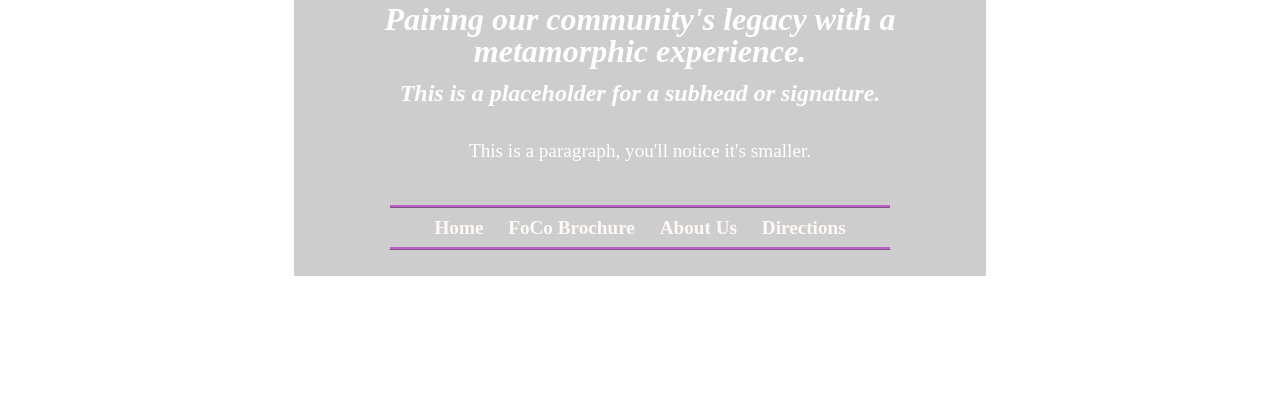
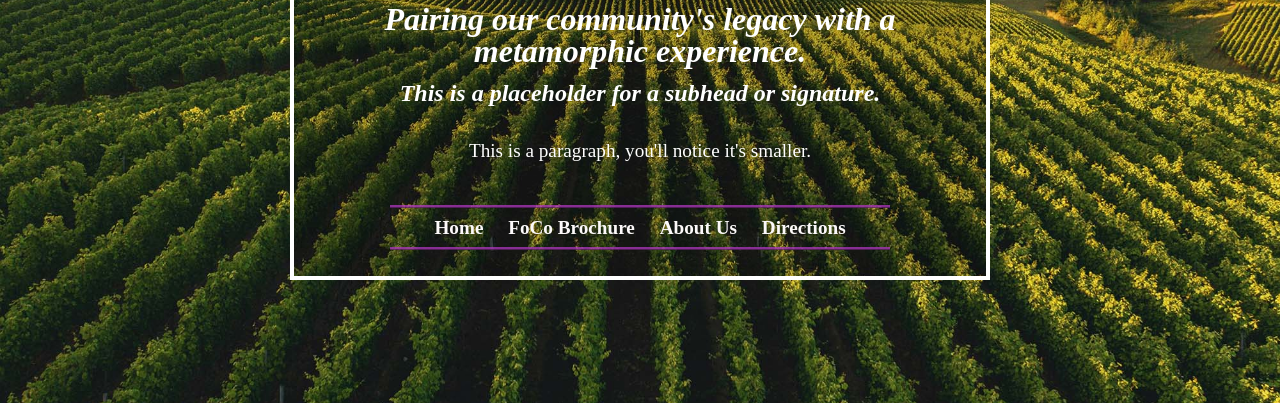
Before and after one commit to hgmurphy/mariposa-wines, a plain HTML site: page index.html in a window 1280 px wide. Shown: the part 497-900 px from the top of the page. Drawn offline with Linux system fonts and the light colour scheme.

Commit message:
Update styles-contact.css

```diff
--- a/styles-contact.css
+++ b/styles-contact.css
@@ -60,7 +60,7 @@ html, body {
   width: 100%;
   padding: 0;
   margin: 0;
-  background-image: url("images/sized.dan-meyers-0AgtPoAARtE-unsplash.jpg");
+  background-image: url("sized.dan-meyers-0AgtPoAARtE-unsplash.jpg");
   background-size: cover;
   background-repeat: no-repeat;
   background-attachment: fixed;
```
